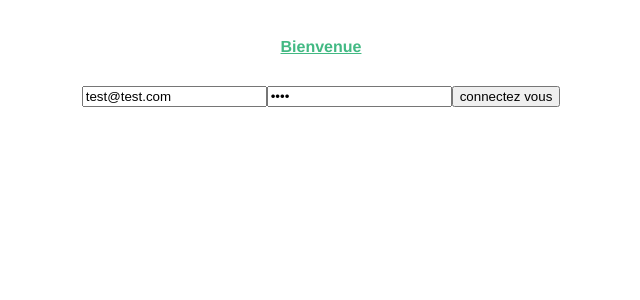
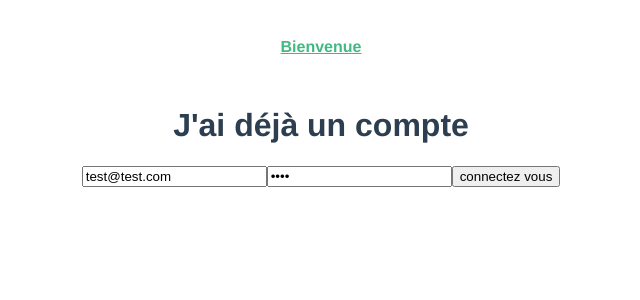
Before and after one commit to StephDM06/reseau-social, a Vue app: page /login in a window 1280 px wide. Shown: the top 300 px of the page, without its empty margins (319-959 px from the left). Built offline with nearby package versions, Linux system fonts and the light colour scheme.

Commit message:
commit steph login1

```diff
--- a/src/components/Authentication.vue
+++ b/src/components/Authentication.vue
@@ -1,9 +1,12 @@
 <template>
+<div>
+  <h1>J'ai déjà un compte</h1>
   <form @submit.prevent>
     <input type="email" v-model="authentif.email" />
     <input type="password" v-model="authentif.password" />
     <input type="submit" @click="validation" value="connectez vous" />
   </form>
+  </div>
 </template>
 
 <script>
--- a/src/components/Register.vue
+++ b/src/components/Register.vue
@@ -1,4 +1,5 @@
 <template>
+<div>
   <h1>Inscrivez-vous facilement</h1>
   <form @submit.prevent>
     <!--Prenom-->
@@ -51,10 +52,11 @@
       désabonner
     </h6>
   </form>
+  </div>
 </template>
 
 <script>
-const Registrer = {
+const Register = {
   data() {
     return {
       profil: [],
@@ -124,7 +126,7 @@ const Registrer = {
   },
 };
 
-export default Registrer;
+export default Register;
 </script>
 
 <style scoped>
--- a/src/views/connexion.vue
+++ b/src/views/connexion.vue
@@ -13,4 +13,5 @@ const authent = {
     Register: Register,
   },
 };
+export default authent;
 </script>
```
